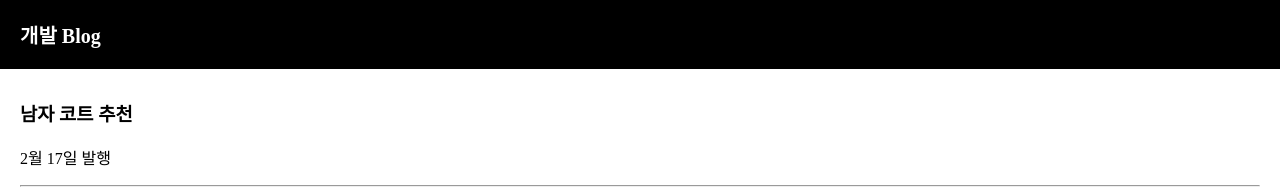
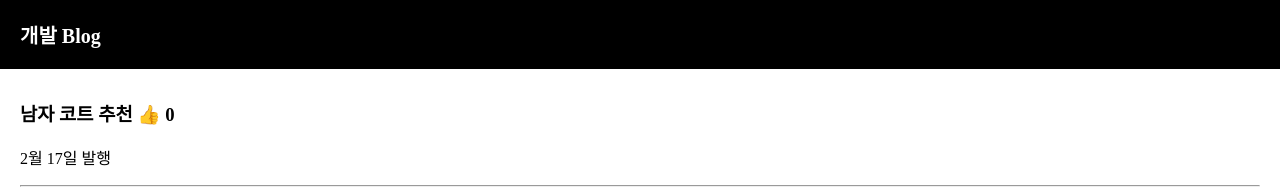
Before and after one commit to y55mun/blog, a React (Create React App) app: page / in a window 1280 px wide. Shown: the top 189 px of the page. Built offline with nearby package versions, Linux system fonts and the light colour scheme.

Commit message:
1. onClick 쓰는 법: onClick={} 안엔 함수 쓰기 2. state 변경하는 법: 항상 state 변경함수 쓰자

```diff
--- a/src/App.js
+++ b/src/App.js
@@ -15,13 +15,15 @@ function App() {
 
   let posts = '강남 고기 맛집';
 
+  let [따봉, 따봉변경] = useState(0); // 따봉변경은 state 변경용 함수를 의미함
+
   return (
     <div className="App">
       <div className="black-nav">
         <div>개발 Blog</div>
       </div>
       <div className="list" >
-        <h3> { 글제목[0] } </h3>
+        <h3> { 글제목[0] } <span onClick={ () => { 따봉변경( 따봉+1 ) } }>👍</span> { 따봉 } </h3>
         <p>2월 17일 발행</p>
         <hr/>
       </div>
```
